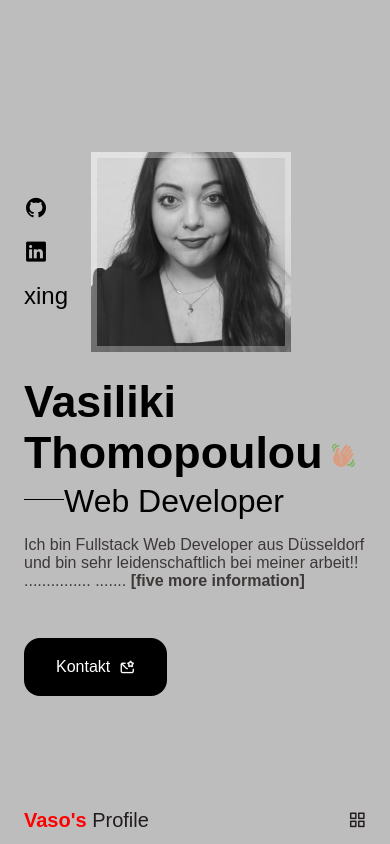
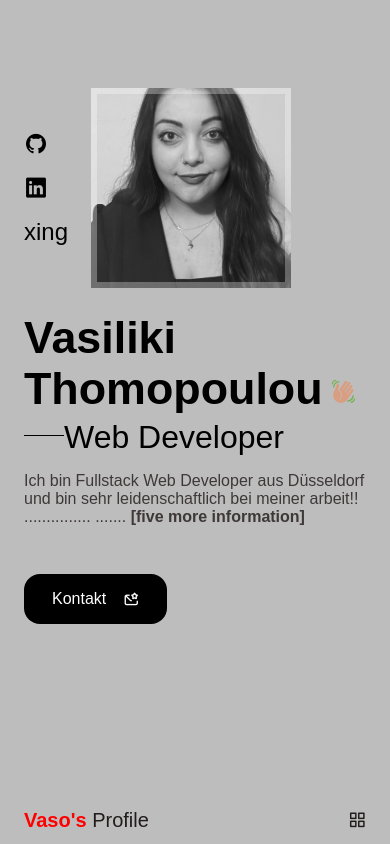
Before and after one commit to VasoThom/myportfolio-React, a React (Create React App) app: page / in a window 390 px wide. Built offline with nearby package versions, Linux system fonts and the light colour scheme.

Commit message:
responsive

```diff
--- a/src/App.css
+++ b/src/App.css
@@ -100,14 +100,27 @@ img {
     margin-left: 1.5rem;
     margin-right: 1.5rem;
   }
+  .button {
+    padding: 1rem 1.75rem;
+  }
+  .button__icon {
+    width: 25px;
+    height: 25px;
+  }
 }
 @media screen and (max-width: 768px) {
+  .section {
+    padding: 2rem 0 4rem;
+  }
 }
 
 @media screen and (max-width: 576px) {
 }
 
 @media screen and (max-width: 380px) {
+  /* :root {
+    font-size: 2.3rem;
+  } */
   .container {
     margin-left: 1rem;
     margin-right: 1rem;
--- a/src/components/home/Data.js
+++ b/src/components/home/Data.js
@@ -56,7 +56,7 @@ export default function Data() {
       <a href="#contact" className="button button--flex">
         Kontakt &nbsp;
         <span>
-          <i className="uil uil-envelope-star"></i>
+          <i className="uil uil-envelope-star button__icon "></i>
         </span>
       </a>
     </div>
```
Also changed, not shown: src/components/about/About.js (added).
